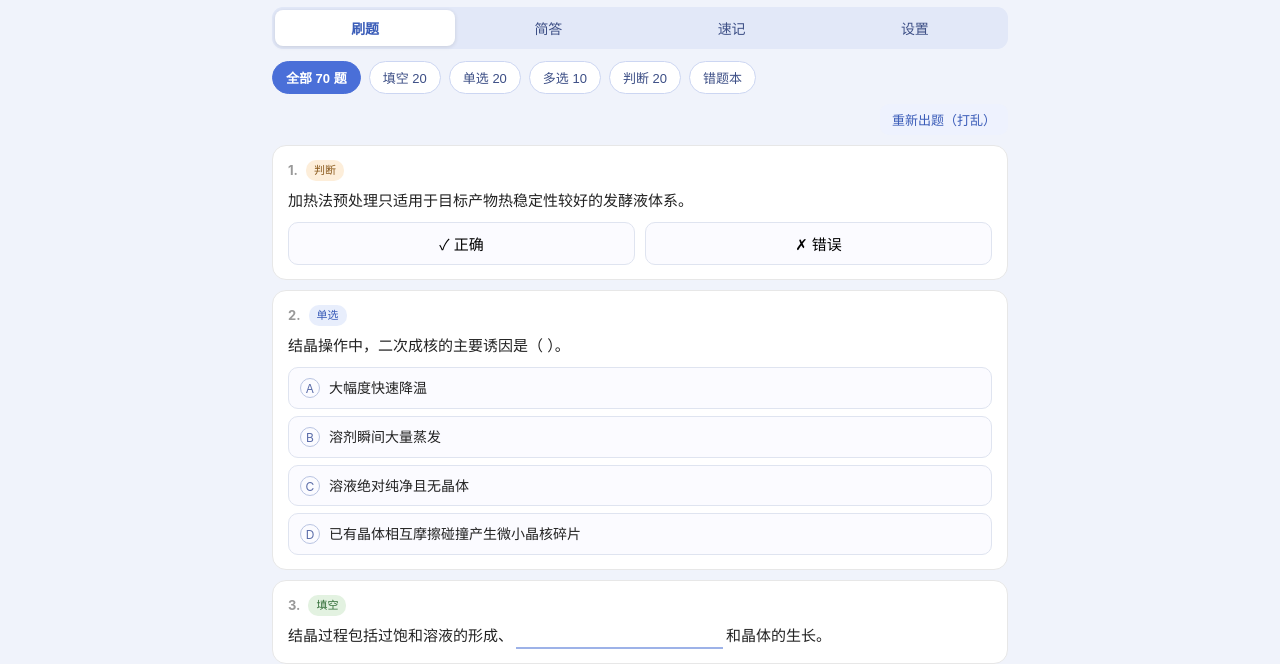
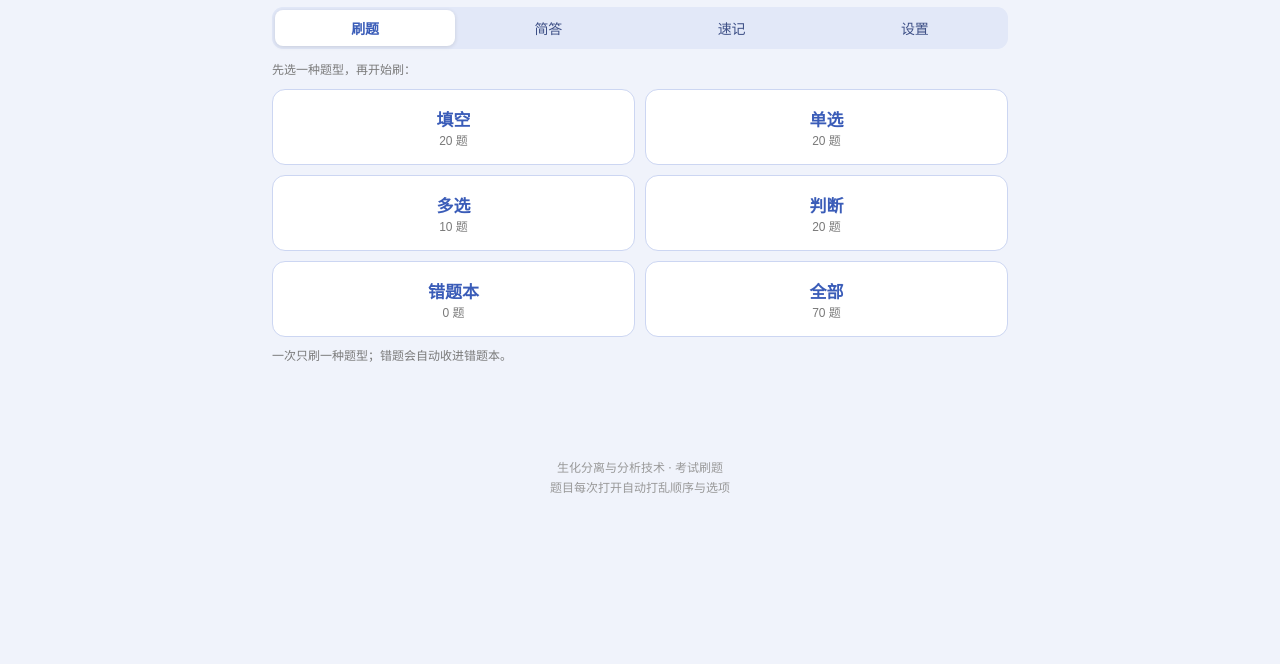
Before and after one commit to libin-lb/libin.github.io, a plain HTML site: page kaoshi/index.html in a window 1280 px wide. Shown: the part 71-735 px from the top of the page. Drawn offline with Linux system fonts and the light colour scheme.

Commit message:
Add question-type picker to exam practice (choose one type at a time)

```diff
--- a/kaoshi/index.html
+++ b/kaoshi/index.html
@@ -26,6 +26,10 @@ h1{font-size:20px;margin:2px 0 2px}
 .chips{display:flex;gap:8px;flex-wrap:wrap;margin-bottom:10px}
 .chip{border:1px solid #ccd6f2;background:#fff;border-radius:20px;padding:6px 13px;font-size:13px;cursor:pointer;color:#3d4f86}
 .chip.on{background:var(--blue);color:#fff;border-color:var(--blue);font-weight:700}
+.pickgrid{display:grid;grid-template-columns:1fr 1fr;gap:10px}
+.pick{border:1px solid #ccd6f2;background:#fff;border-radius:13px;padding:16px 10px;cursor:pointer;text-align:center}
+.pick b{display:block;font-size:17px;color:var(--blue-d)}
+.pick span{font-size:12px;color:var(--muted)}
 .qcard{background:var(--card);border:1px solid var(--line);border-radius:14px;padding:14px 15px;margin-bottom:10px}
 .qhead{display:flex;align-items:center;gap:8px;margin-bottom:8px}
 .qnum{font-weight:700;font-size:13px;color:#999}
@@ -111,6 +115,18 @@ footer{text-align:center;color:#999;font-size:12px;margin-top:18px;line-height:1
   </div>
 
   <section id="tab-quiz">
+    <div id="typePicker">
+      <p class="muted" style="margin:0 0 10px">先选一种题型，再开始刷：</p>
+      <div class="pickgrid">
+        <button class="pick" data-mode="fill"><b>填空</b><span>20 题</span></button>
+        <button class="pick" data-mode="single"><b>单选</b><span>20 题</span></button>
+        <button class="pick" data-mode="multi"><b>多选</b><span>10 题</span></button>
+        <button class="pick" data-mode="judge"><b>判断</b><span>20 题</span></button>
+        <button class="pick" data-mode="wrong"><b>错题本</b><span id="wrongCount2">0 题</span></button>
+        <button class="pick" data-mode="all"><b>全部</b><span>70 题</span></button>
+      </div>
+      <p class="muted" style="margin:10px 0 0">一次只刷一种题型；错题会自动收进错题本。</p>
+    </div>
     <div class="chips" id="modeChips">
       <button class="chip on" data-mode="all">全部 70 题</button>
       <button class="chip" data-mode="fill">填空 20</button>
@@ -119,9 +135,10 @@ footer{text-align:center;color:#999;font-size:12px;margin-top:18px;line-height:1
       <button class="chip" data-mode="judge">判断 20</button>
       <button class="chip" data-mode="wrong">错题本 <span id="wrongCount"></span></button>
     </div>
-    <div style="display:flex;align-items:center;gap:10px;margin-bottom:10px">
+    <div id="quizMetaRow" style="display:flex;align-items:center;gap:10px;margin-bottom:10px">
       <span class="muted" id="bestLine"></span>
-      <button class="btn small ghost" id="reshuffleBtn" style="margin-left:auto">重新出题（打乱）</button>
+      <button class="btn small ghost" id="changeModeBtn" style="margin-left:auto">换一类</button>
+      <button class="btn small ghost" id="reshuffleBtn">重新出题（打乱）</button>
     </div>
     <div id="scorePanel"></div>
     <div id="quizList"></div>
@@ -420,6 +437,11 @@ return {...q};
 });
 answers={};submitted=false;onlyWrong=false;startTime=Date.now();
 renderQuiz();updateProgress();renderScorePanel(null);
+$('typePicker').classList.add('hidden');
+$('modeChips').classList.remove('hidden');
+$('quizMetaRow').classList.remove('hidden');
+$('scorePanel').classList.remove('hidden');
+$('quizList').classList.remove('hidden');
 $('submitBtn').textContent='交卷判分';
 updateBestLine();
 }
@@ -427,6 +449,7 @@ function updateBestLine(){
 const b=best[mode];
 $('bestLine').textContent=b?('历史最佳：'+b.score+' / '+b.total):'';
 $('wrongCount').textContent=wrongSet.size?'('+wrongSet.size+')':'';
+$('wrongCount2').textContent=wrongSet.size+' 题';
 }
 /* ===== 渲染题目 ===== */
 function fillStemHTML(q){
@@ -651,6 +674,23 @@ document.querySelectorAll('#modeChips.chip').forEach(c=>{
 c.addEventListener('click',()=>{mode=c.dataset.mode;syncModeChips();buildQuiz();});
 });
 $('reshuffleBtn').addEventListener('click',()=>{buildQuiz();showToast('已重新打乱出题');});
+/* ===== 题型选择页：打开先选一种题型，不再默认一次刷全部 ===== */
+function showPicker(){
+  $('typePicker').classList.remove('hidden');
+  $('modeChips').classList.add('hidden');
+  $('quizMetaRow').classList.add('hidden');
+  $('scorePanel').classList.add('hidden');
+  $('quizList').classList.add('hidden');
+  $('bottomBar').classList.add('hidden');
+  updateBestLine();
+}
+document.querySelectorAll('#typePicker .pick').forEach(b=>{
+  b.addEventListener('click',()=>{
+    mode=b.dataset.mode;syncModeChips();buildQuiz();
+    window.scrollTo({top:0});
+  });
+});
+$('changeModeBtn').addEventListener('click',showPicker);
 /* ===== 简答题 ===== */
 function updateEssayProg(){
 const done=Object.keys(essayMarks).filter(k=>essayMarks[k]==='ok').length;
@@ -723,7 +763,7 @@ mode='all';syncModeChips();buildQuiz();renderEssay();
 showToast('已清除全部记录');
 });
 /* ===== 初始化 ===== */
-buildQuiz();
+showPicker();
 renderEssay();
 if('serviceWorker' in navigator){
 navigator.serviceWorker.register('sw.js').catch(()=>{});
--- a/kaoshi/sw.js
+++ b/kaoshi/sw.js
@@ -1,5 +1,5 @@
 /* 生化分离考试刷题 · 离线缓存 */
-const CACHE = 'shfl-kaoshi-v1';
+const CACHE = 'shfl-kaoshi-v2';
 const ASSETS = ['./', 'index.html', 'manifest.json', 'icon.svg'];
 
 self.addEventListener('install', event => {
```
